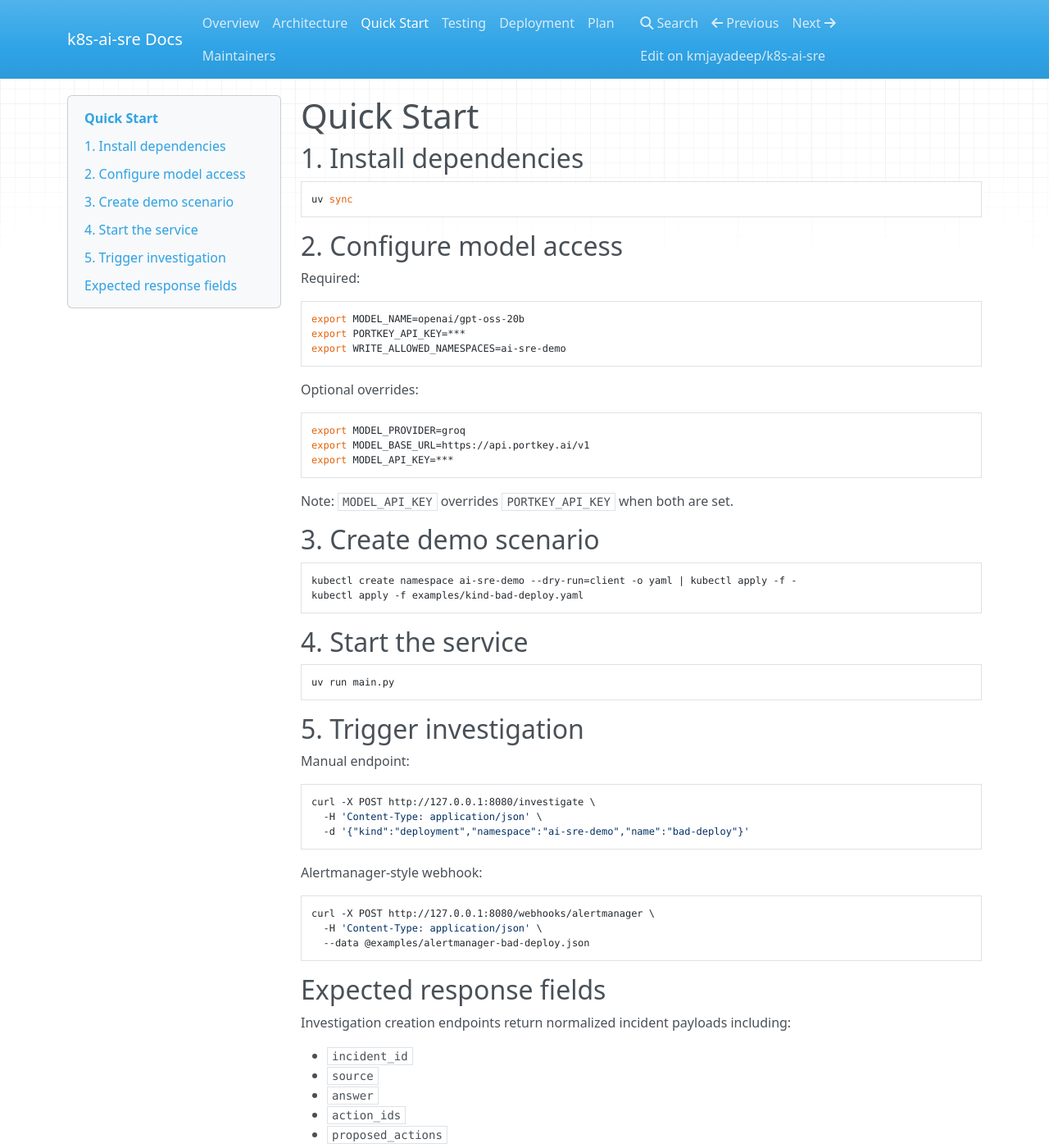
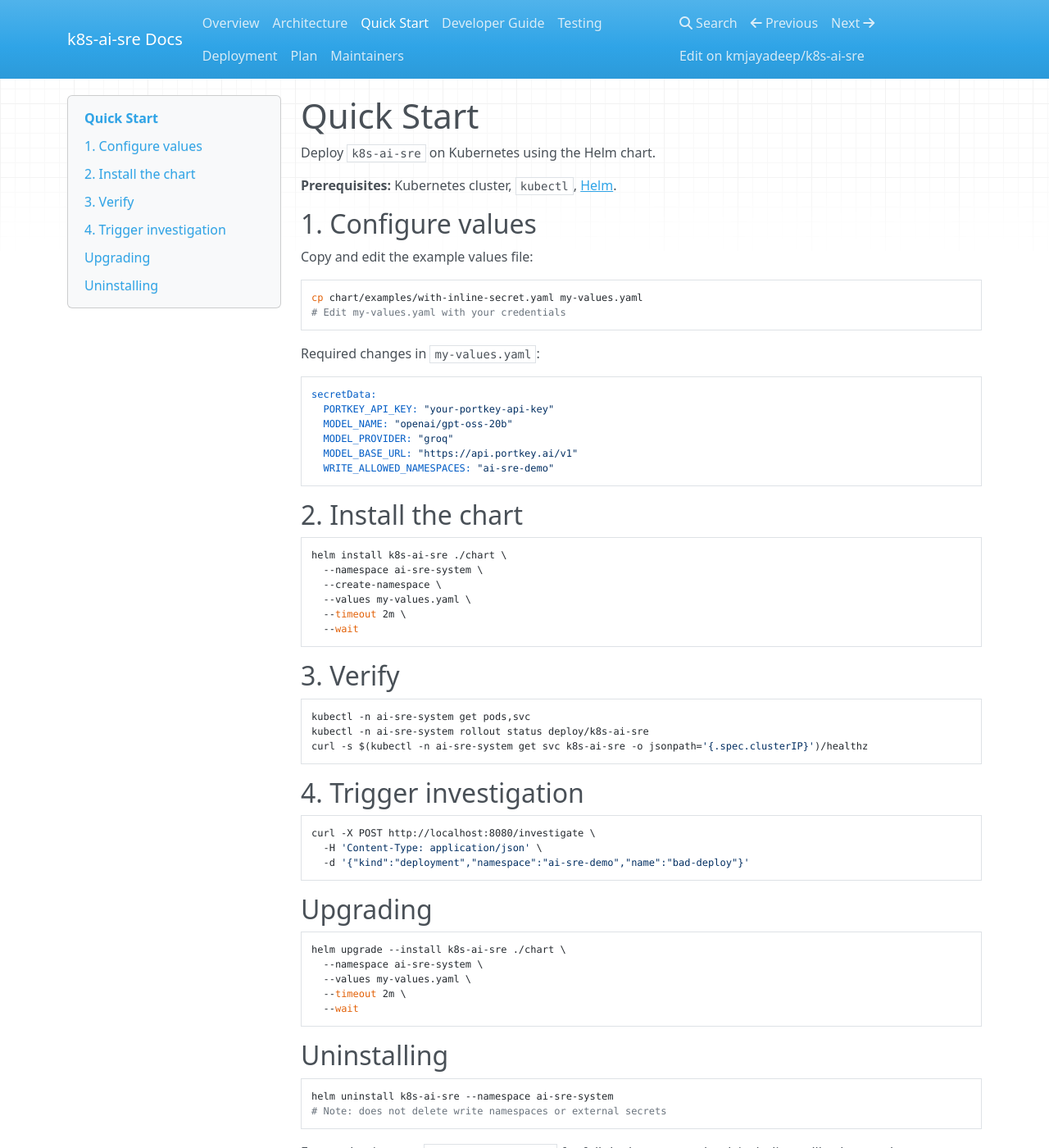
Before and after one commit to kmjayadeep/k8s-ai-sre, an MkDocs documentation site: the page built from docs/quickstart.md, in a window 1280 px wide and 1400 px high. Shown: the whole window at 82% size. Built offline with MkDocs 1.6.1, drawn with Linux system fonts in a browser that asks for light colours; nearby versions of some CDN libraries; some of the changed text lies outside the part shown.

Commit message:
docs: add Helm chart to quickstart, split local run into developer guide
- Rewrite quickstart.md to focus on Helm install (recommended path)
- Move local development steps to docs/developer.md
- Add Helm chart reference to deployment.md
- Add developer.md to mkdocs navigation

Signed-off-by: Jayadeep KM <kmjayadeep@gmail.com>

````diff
--- /dev/null
+++ b/docs/developer.md
@@ -0,0 +1,76 @@
+# Developer Guide
+
+## Local Development
+
+### Install dependencies
+
+```bash
+uv sync
+```
+
+### Configure model access
+
+Required:
+
+```bash
+export MODEL_NAME=openai/gpt-oss-20b
+export PORTKEY_API_KEY=***
+export WRITE_ALLOWED_NAMESPACES=ai-sre-demo
+```
+
+Optional overrides:
+
+```bash
+export MODEL_PROVIDER=groq
+export MODEL_BASE_URL=https://api.portkey.ai/v1
+export MODEL_API_KEY=***
+```
+
+Note: `MODEL_API_KEY` overrides `PORTKEY_API_KEY` when both are set.
+
+### Create demo scenario
+
+```bash
+kubectl create namespace ai-sre-demo --dry-run=client -o yaml | kubectl apply -f -
+kubectl apply -f examples/kind-bad-deploy.yaml
+```
+
+### Start the service
+
+```bash
+uv run main.py
+```
+
+### Trigger investigation
+
+Manual endpoint:
+
+```bash
+curl -X POST http://127.0.0.1:8080/investigate \
+  -H 'Content-Type: application/json' \
+  -d '{"kind":"deployment","namespace":"ai-sre-demo","name":"bad-deploy"}'
+```
+
+Alertmanager-style webhook:
+
+```bash
+curl -X POST http://127.0.0.1:8080/webhooks/alertmanager \
+  -H 'Content-Type: application/json' \
+  --data @examples/alertmanager-bad-deploy.json
+```
+
+## Expected response fields
+
+Investigation creation endpoints return normalized incident payloads including:
+
+- `incident_id`
+- `source`
+- `answer`
+- `action_ids`
+- `proposed_actions`
+
+## Running Tests
+
+```bash
+uv run python -m unittest discover -s tests
+```
--- a/docs/quickstart.md
+++ b/docs/quickstart.md
@@ -1,68 +1,72 @@
 # Quick Start
 
-## 1. Install dependencies
+Deploy `k8s-ai-sre` on Kubernetes using the Helm chart.
+
+**Prerequisites:** Kubernetes cluster, `kubectl`, [Helm](https://helm.sh/docs/intro/install/).
+
+## 1. Configure values
+
+Copy and edit the example values file:
 
 ```bash
-uv sync
+cp chart/examples/with-inline-secret.yaml my-values.yaml
+# Edit my-values.yaml with your credentials
 ```
 
-## 2. Configure model access
+Required changes in `my-values.yaml`:
+```yaml
+secretData:
+  PORTKEY_API_KEY: "your-portkey-api-key"
+  MODEL_NAME: "openai/gpt-oss-20b"
+  MODEL_PROVIDER: "groq"
+  MODEL_BASE_URL: "https://api.portkey.ai/v1"
+  WRITE_ALLOWED_NAMESPACES: "ai-sre-demo"
+```
 
-Required:
+## 2. Install the chart
 
 ```bash
-export MODEL_NAME=openai/gpt-oss-20b
-export PORTKEY_API_KEY=***
-export WRITE_ALLOWED_NAMESPACES=ai-sre-demo
+helm install k8s-ai-sre ./chart \
+  --namespace ai-sre-system \
+  --create-namespace \
+  --values my-values.yaml \
+  --timeout 2m \
+  --wait
 ```
 
-Optional overrides:
+## 3. Verify
 
 ```bash
-export MODEL_PROVIDER=groq
-export MODEL_BASE_URL=https://api.portkey.ai/v1
-export MODEL_API_KEY=***
+kubectl -n ai-sre-system get pods,svc
+kubectl -n ai-sre-system rollout status deploy/k8s-ai-sre
+curl -s $(kubectl -n ai-sre-system get svc k8s-ai-sre -o jsonpath='{.spec.clusterIP}')/healthz
 ```
 
-Note: `MODEL_API_KEY` overrides `PORTKEY_API_KEY` when both are set.
-
-## 3. Create demo scenario
+## 4. Trigger investigation
 
 ```bash
-kubectl create namespace ai-sre-demo --dry-run=client -o yaml | kubectl apply -f -
-kubectl apply -f examples/kind-bad-deploy.yaml
-```
-
-## 4. Start the service
-
-```bash
-uv run main.py
-```
-
-## 5. Trigger investigation
-
-Manual endpoint:
-
-```bash
-curl -X POST http://127.0.0.1:8080/investigate \
+curl -X POST http://localhost:8080/investigate \
   -H 'Content-Type: application/json' \
   -d '{"kind":"deployment","namespace":"ai-sre-demo","name":"bad-deploy"}'
 ```
 
-Alertmanager-style webhook:
+## Upgrading
 
 ```bash
-curl -X POST http://127.0.0.1:8080/webhooks/alertmanager \
-  -H 'Content-Type: application/json' \
-  --data @examples/alertmanager-bad-deploy.json
+helm upgrade --install k8s-ai-sre ./chart \
+  --namespace ai-sre-system \
+  --values my-values.yaml \
+  --timeout 2m \
+  --wait
 ```
 
-## Expected response fields
+## Uninstalling
 
-Investigation creation endpoints return normalized incident payloads including:
+```bash
+helm uninstall k8s-ai-sre --namespace ai-sre-system
+# Note: does not delete write namespaces or external secrets
+```
 
-- `incident_id`
-- `source`
-- `answer`
-- `action_ids`
-- `proposed_actions`
+For production, see [`docs/deployment.md`](deployment.md) for full deployment runbook including rollback procedures.
+
+For local development, see [`docs/developer.md`](developer.md).
--- a/mkdocs.yml
+++ b/mkdocs.yml
@@ -6,6 +6,7 @@
   - Overview: index.md
   - Architecture: architecture.md
   - Quick Start: quickstart.md
+  - Developer Guide: developer.md
   - Testing: testing.md
   - Deployment: deployment.md
   - Plan: plan.md
````
Also changed, not shown: docs/deployment.md (+4 -0 lines).
